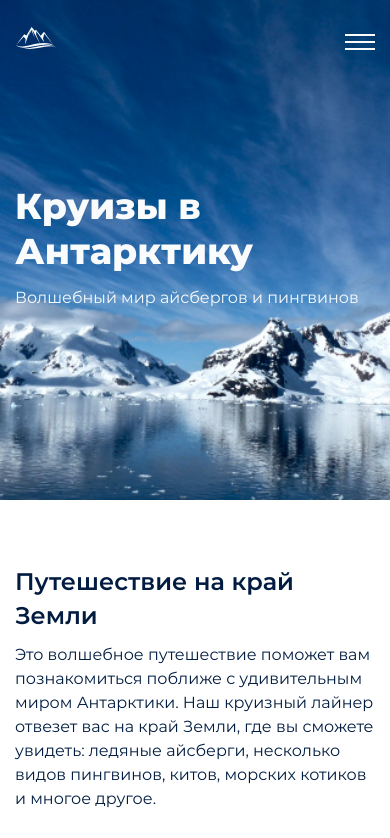
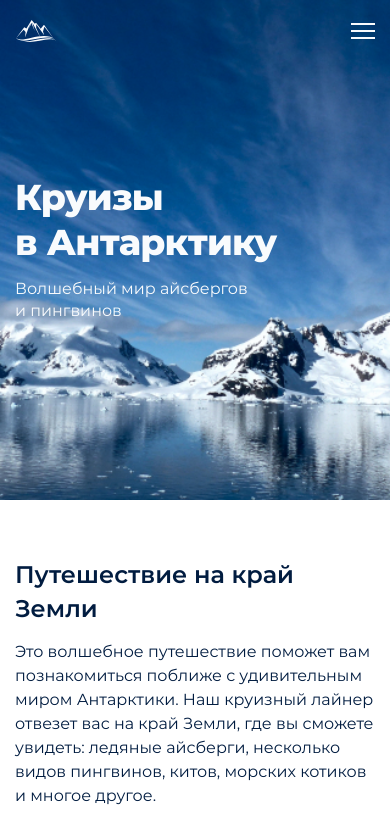
Before and after one commit to artlud39/Cruises-to-Antarctica, a website built with webpack: page source/index.html in a window 390 px wide. Shown: the top 838 px of the page. Built offline with nearby package versions, Linux system fonts and the light colour scheme; files whose address does not match are found by name; what moveto would draw is missing.

Commit message:
правки пп

```diff
--- a/source/index.html
+++ b/source/index.html
@@ -49,7 +49,7 @@
       </div>
       <div class="page-header__intro">
         <div class="page-header__intro-wrapper container">
-          <p class="page-header__intro-title">Круизы в Антарктику</p>
+          <p class="page-header__intro-title">Круизы в&nbsp;Антарктику</p>
           <p class="page-header__intro-text">Волшебный мир айсбергов и&nbsp;пингвинов</p>
         </div>
       </div>
@@ -92,24 +92,24 @@
           <h2>Преимущества</h2>
           <ul class="advantage__list">
             <li class="advantage__item advantage__item--ship">
-              <h3>Небольшой круизный лайнер</h3>
+              <h3>Небольшой круизный&nbsp;лайнер</h3>
               <p>
                 Круизный лайнер, рассчитанный всего лишь на&nbsp;300&nbsp;гостей, поможет избежать шума и&nbsp;очередей
                 и&nbsp;даст возможность насладиться видами и&nbsp;природой.
               </p>
             </li>
             <li class="advantage__item advantage__item--tick">
-              <h3>Система все включено</h3>
+              <h3>Система все&nbsp;включено</h3>
               <p>
-                Все наши круизы работают по&nbsp;системе &laquo;Все Включено&raquo;. Великолепные блюда
-                и&nbsp;безлимитный бар доступны для вас 24&nbsp;часа.
+                Все наши круизы работают по&nbsp;системе &ldquo;Все Включено&rdquo;. Великолепные блюда
+                и&nbsp;безлимитный бар доступны для&nbsp;вас 24&nbsp;часа.
               </p>
             </li>
             <li class="advantage__item advantage__item--boat">
               <h3>Экскурсионные туры на&nbsp;Zodiac</h3>
               <p>
-                Экскурсионные туры к&nbsp;берегам Антарктиды совершаются на&nbsp;оборудованных лодках типа Zodiac
-                в&nbsp;сопровождении опытных экскурсоводов.
+                Экскурсионные туры к&nbsp;берегам Антарктиды совершаются на&nbsp;оборудованных лодках типа&nbsp;Zodiac
+                в&nbsp;сопровождении  опытных экскурсоводов.
               </p>
             </li>
           </ul>
@@ -265,7 +265,7 @@
           <div class="booking__inner">
             <h2>Раннее бронирование</h2>
             <p>
-              Забронируйте тур за&nbsp;3-6 месяцев до&nbsp;даты выезда и&nbsp;сэкономьте до&nbsp;50%
+              Забронируйте тур за&nbsp;3&nbsp;-&nbsp;6&nbsp;месяцев до&nbsp;даты выезда  и&nbsp;сэкономьте до&nbsp;50%
             </p>
           </div>
           <div class="booking__form-wrapper">
@@ -287,8 +287,7 @@
                   </div>
                   <div class="form__agreement-inner">
                     <input type="checkbox" name="agreement" id="agreement" required>
-                    <label class="form__label-agreement" for="agreement">Я&nbsp;согласен на&nbsp;обработку моих
-                      персональных данных</label>
+                    <label class="form__label-agreement" for="agreement">Я&nbsp;согласен на&nbsp;обработку моих&nbsp;персональных данных</label>
                   </div>
                 </fieldset>
                 <button class="form__button" type="submit">Оставить заявку</button>
@@ -309,10 +308,10 @@
           <div class="contacts__inner">
             <p>
               У вас ещё остались вопросы или сомнения?
-              Приезжайте к нам в офис и мы вам все расскажем.
+              Приезжайте к&nbsp;нам в&nbsp;офис и мы вам все расскажем.
             </p>
             <div class="contacts__info-wrapper">
-              <p>г. Санкт Петербург, ул. Большая Конюшенная, 19/8</p>
+              <p>г.&nbsp;Санкт Петербург, ул.&nbsp;Большая&nbsp;Конюшенная, 19/8</p>
               <a href="tel:88002000000">8-800-200-00-00</a>
             </div>
           </div>
--- a/source/sass/blocks/advantage.scss
+++ b/source/sass/blocks/advantage.scss
@@ -4,7 +4,7 @@
   background-size: cover;
   background-position: center;
   background-repeat: no-repeat;
-  padding: 118px 0;
+  padding: 119px 0;
 
   @include retina {
     background-image: url("../img/content/background-advantages-img-desktop@2x.jpg");
@@ -12,7 +12,7 @@
 
   @include vp-1023 {
     background-image: url("../img/content/background-advantages-img-tablet.jpg");
-    padding: 100px 0;
+    padding: 98px 0 100px;
 
     @include retina {
       background-image: url("../img/content/background-advantages-img-tablet@2x.jpg");
@@ -21,7 +21,7 @@
 
   @include vp-767 {
     background-image: url("../img/content/background-advantages-img-mobile.jpg");
-    padding: 65px 0;
+    padding: 63px 0 65px;
 
     @include retina {
       background-image: url("../img/content/background-advantages-img-mobile@2x.jpg");
@@ -37,11 +37,11 @@
   align-items: center;
 
   @include vp-1023 {
-    gap: 54px;
+    gap: 56px;
   }
 
   @include vp-767 {
-    gap: 30px;
+    gap: 35px;
   }
 }
 
@@ -56,7 +56,7 @@
   }
 
   @include vp-767 {
-    font-size: 26px;
+    font-size: 24px;
   }
 }
 
@@ -100,7 +100,7 @@
 
   @include vp-1023 {
     max-width: 206px;
-    padding: 69px 15px 25px 20px;
+    padding: 72px 16px 20px 20px;
 
     &::before {
       left: 20px;
@@ -110,6 +110,7 @@
   @include vp-767 {
     max-width: 290px;
     min-height: 250px;
+    padding: 72px 21px 20px 20px;
   }
 }
 
@@ -156,8 +157,12 @@
   margin: 0;
   font-weight: 500;
   font-size: 18px;
-  line-height: 27px;
+  line-height: 25px;
   color: $color-tangaroa;
+
+  @include vp-767 {
+    padding-right: 55px;
+  }
 }
 
 .advantage__item p {
--- a/source/sass/blocks/booking.scss
+++ b/source/sass/blocks/booking.scss
@@ -14,7 +14,7 @@
   }
 
   @include vp-1023 {
-    padding: 100px;
+    padding: 88px 100px 100px;
     min-height: 805px;
     background-image: url("../img/content/background-form-img-tablet.jpg");
 
@@ -24,7 +24,7 @@
   }
 
   @include vp-767 {
-    padding: 65px 0;
+    padding: 58px 0 65px;
     min-height: 760px;
     background-image: url("../img/content/background-form-img-mobile.jpg");
 
@@ -48,7 +48,11 @@
   }
 
   @include vp-1023 {
-    gap: 40px;
+    gap: 52px;
+  }
+
+  @include vp-767 {
+    gap: 34px;
   }
 }
 
@@ -62,7 +66,7 @@
   }
 
   @include vp-767 {
-    gap: 5px;
+    gap: 9px;
     padding: 0 17px;
   }
 }
@@ -78,6 +82,7 @@
   @include vp-1023 {
     font-size: 34px;
     line-height: 51px;
+    padding-bottom: 5px;
   }
 
   @include vp-767 {
@@ -95,9 +100,14 @@
   padding-bottom: 10px;
   padding-right: 110px;
 
+  @include vp-1023 {
+    padding: 0 55px;
+  }
+
   @include vp-767 {
     font-size: 16px;
     line-height: 22px;
+    padding: 0;
   }
 }
 
@@ -121,8 +131,8 @@
 
   @include vp-767 {
     min-width: 290px;
-    max-width: 290px;
-    padding: 40px 30px;
+    max-width: 400px;
+    padding: 35px 30px 30px;
   }
 }
 
@@ -135,5 +145,6 @@
 
   @include vp-767 {
     text-align: center;
+    line-height: 25px;
   }
 }
--- a/source/sass/blocks/burger.scss
+++ b/source/sass/blocks/burger.scss
@@ -4,7 +4,7 @@
   flex-direction: column;
   padding: 0;
   cursor: pointer;
-  width: 30px;
+  width: 24px;
   height: 16px;
   border: none;
   outline: none;
@@ -19,7 +19,7 @@
 }
 
 .burger__line {
-  width: 30px;
+  width: 24px;
   height: 2px;
   transition: 0.2s linear;
   background-color: $color-alice-blue;
--- a/source/sass/blocks/contacts.scss
+++ b/source/sass/blocks/contacts.scss
@@ -1,12 +1,12 @@
 .contacts {
-  padding: 120px 0;
+  padding: 117px 0;
 
   @include vp-1023 {
-    padding: 100px 0;
+    padding: 95px 0 97px;
   }
 
   @include vp-767 {
-    padding: 60px 0;
+    padding: 60px 0 55px;
   }
 }
 
@@ -58,7 +58,12 @@
   font-size: 18px;
   color: $color-tangaroa;
   margin: 0;
-  padding-bottom: 40px;
+  padding-bottom: 37px;
+  line-height: 27px;
+
+  @include vp-1023 {
+    padding-bottom: 26px;
+  }
 }
 
 .contacts__info-wrapper p,
@@ -82,12 +87,26 @@
 }
 
 .contacts__info-wrapper p {
-  padding-bottom: 25px;
+  padding-bottom: 20px;
 
   &::before {
+    position: absolute;
+    top: 8px;
     width: 18px;
     height: 22px;
     background-image: url("../img/svg/pin-icon.svg");
+  }
+
+  @include vp-1023 {
+    padding-bottom: 20px;
+  }
+
+  @include vp-767 {
+    line-height: 24px;
+
+    &::before {
+      top: 6px;
+    }
   }
 }
 
--- a/source/sass/blocks/cruises.scss
+++ b/source/sass/blocks/cruises.scss
@@ -2,11 +2,11 @@
   padding: 118px 15px 119px;
 
   @include vp-1023 {
-    padding: 100px 15px;
+    padding: 98px 15px 100px;
   }
 
   @include vp-767 {
-    padding: 65px 15px;
+    padding: 63px 15px 65px;
   }
 }
 
@@ -16,8 +16,12 @@
   align-items: center;
   gap: 60px;
 
+  @include vp-1023 {
+    gap: 57px;
+  }
+
   @include vp-767 {
-    gap: 30px;
+    gap: 35px;
   }
 }
 
@@ -269,6 +273,16 @@
   color: $color-alice-blue;
   padding-bottom: 23px;
   padding-left: 30px;
+
+  @include vp-1023 {
+    padding-bottom: 27px;
+    padding-left: 35px;
+  }
+
+  @include vp-767 {
+    padding-bottom: 15px;
+    padding-left: 25px;
+  }
 }
 
 .cruises__item-info-wrapper {
@@ -285,6 +299,14 @@
   background-color: $color-tangaroa;
   padding: 30px 25px 35px;
   transition: bottom 0.3s linear;
+
+  @include vp-1023 {
+    padding: 30px 35px 35px;
+  }
+
+  @include vp-767 {
+    padding: 30px 25px 35px;
+  }
 }
 
 .cruises__item:hover .cruises__item-info-wrapper,
@@ -300,6 +322,16 @@
 .cruises__item-info-inner h3 {
   padding-left: 0;
   padding-bottom: 13px;
+
+  @include vp-1023 {
+    padding-left: 0;
+    padding-bottom: 13px;
+  }
+
+  @include vp-767 {
+    padding-left: 0;
+    padding-bottom: 13px;
+  }
 }
 
 .cruises__item-info-inner h4 {
--- a/source/sass/blocks/form.scss
+++ b/source/sass/blocks/form.scss
@@ -2,6 +2,10 @@
   display: flex;
   flex-direction: column;
   gap: 31px;
+
+  @include vp-767 {
+    gap: 25px;
+  }
 }
 
 .form__fieldset {
@@ -37,6 +41,10 @@
 
 .form__agreement-inner {
   padding-top: 5px;
+
+  @include vp-767 {
+    padding-top: 0;
+  }
 }
 
 .form__label-agreement {
@@ -47,6 +55,11 @@
   padding-left: 23px;
   cursor: pointer;
   display: flex;
+
+  @include vp-767 {
+    line-height: 12px;
+    padding-left: 28px;
+  }
 }
 
 .form__label-agreement::before {
@@ -59,8 +72,10 @@
   background-color: $color-alice-blue;
   transform: translateY(-25%);
 
-  @include vp-1023 {
+  @include vp-767 {
     top: 5px;
+    width: 20px;
+    height: 20px;
   }
 }
 
@@ -88,8 +103,10 @@
   background-repeat: no-repeat;
   background-position: 0 0;
 
-  @include vp-1023 {
-    top: 6px;
+  @include vp-767 {
+    top: 5px;
+    width: 20px;
+    height: 20px;
   }
 }
 
--- a/source/sass/blocks/intro.scss
+++ b/source/sass/blocks/intro.scss
@@ -1,12 +1,12 @@
 .intro {
-  padding: 120px 0;
+  padding: 118px 0 120px;
 
   @include vp-1023 {
-    padding: 100px 0;
+    padding: 93px 0 94px;
   }
 
   @include vp-767 {
-    padding: 65px 0;
+    padding: 58px 0 65px;
   }
 }
 
@@ -15,16 +15,18 @@
   align-items: center;
   gap: calc(50% - 884px);
   justify-content: space-between;
+  max-width: 1160px;
+  padding: 0;
+
 
   @include vp-1023 {
-    align-items: flex-start;
     gap: 30px;
   }
 
   @include vp-767 {
     flex-direction: column;
     align-items: center;
-    gap: 40px;
+    gap: 33px;
   }
 }
 
@@ -36,11 +38,12 @@
   padding-right: 10px;
 
   @include vp-1023 {
-    gap: 10px;
+    gap: 12px;
     padding-right: 0;
   }
 
   @include vp-767 {
+    gap: 14px;
     padding-right: 0;
   }
 }
@@ -55,6 +58,7 @@
   @include vp-1023 {
     font-size: 26px;
     line-height: 36px;
+    padding-right: 25px;
   }
 
   @include vp-767 {
--- a/source/sass/blocks/main-nav.scss
+++ b/source/sass/blocks/main-nav.scss
@@ -9,7 +9,7 @@
 
   .main-nav--opened {
     position: fixed;
-    left: 8px;
+    left: auto;
     top: 0;
     bottom: 0;
     right: 8px;
@@ -20,8 +20,8 @@
     &::before {
       content: "";
       position: absolute;
-      top: 28px;
-      left: 22px;
+      top: 20px;
+      left: 23px;
       width: 42px;
       height: 22px;
       background-image: url("../img/svg/logo-icon-black.svg");
--- a/source/sass/blocks/page-footer.scss
+++ b/source/sass/blocks/page-footer.scss
@@ -41,12 +41,16 @@
     flex-direction: column;
     align-items: flex-start;
     justify-content: center;
-    gap: 30px;
+    gap: 29px;
   }
 }
 
 .page-footer__logo {
   min-width: fit-content;
+}
+
+.page-footer__logo a {
+  display: flex;
 }
 
 .page-footer__logo-img {
--- a/source/sass/blocks/page-header.scss
+++ b/source/sass/blocks/page-header.scss
@@ -14,7 +14,7 @@
   }
 
   @include vp-1023 {
-    padding-top: 27px;
+    padding-top: 30px;
     min-height: 638px;
     background-image: url("../img/content/background-img-tablet.jpg");
 
@@ -24,6 +24,7 @@
   }
 
   @include vp-767 {
+    padding-top: 20px;
     min-height: 500px;
     background-image: url("../img/content/background-img-mobile.jpg");
 
@@ -41,6 +42,10 @@
 
 .page-header__logo {
   min-width: fit-content;
+}
+
+.page-header__logo a {
+  display: flex;
 }
 
 .page-header__logo-img {
@@ -63,12 +68,12 @@
   margin-left: 95px;
 
   @include vp-1023 {
-    margin-top: 214px;
+    margin-top: 218px;
     margin-left: 0;
   }
 
   @include vp-767 {
-    margin-top: 128px;
+    margin-top: 133px;
   }
 }
 
@@ -84,6 +89,7 @@
   font-size: 54px;
   line-height: 66px;
   color: $color-alice-blue;
+  letter-spacing: -0.8px;
 
   @include vp-1023 {
     font-size: 50px;
@@ -110,5 +116,6 @@
   @include vp-767 {
     font-size: 16px;
     line-height: 22px;
+    padding-right: 60px
   }
 }
--- a/source/sass/blocks/site-list-footer.scss
+++ b/source/sass/blocks/site-list-footer.scss
@@ -12,7 +12,7 @@
 
   @include vp-767 {
     flex-direction: column;
-    gap: 0;
+    gap: 5px;
   }
 }
 
--- a/source/sass/global/container.scss
+++ b/source/sass/global/container.scss
@@ -3,10 +3,6 @@
   max-width: 1920px;
   margin: 0 auto;
   padding: 0 103px;
-
-  @include vp-1439 {
-    padding: 0 103px;
-  }
 
   @include vp-1023 {
     padding: 0 45px;
```
Also changed, not shown: build/css/style.css, build/css/style.min.css, build/index.html, 1 other file.
